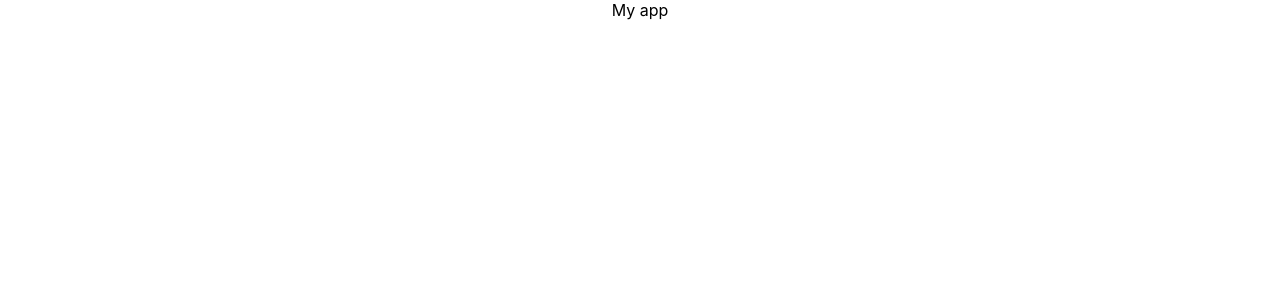
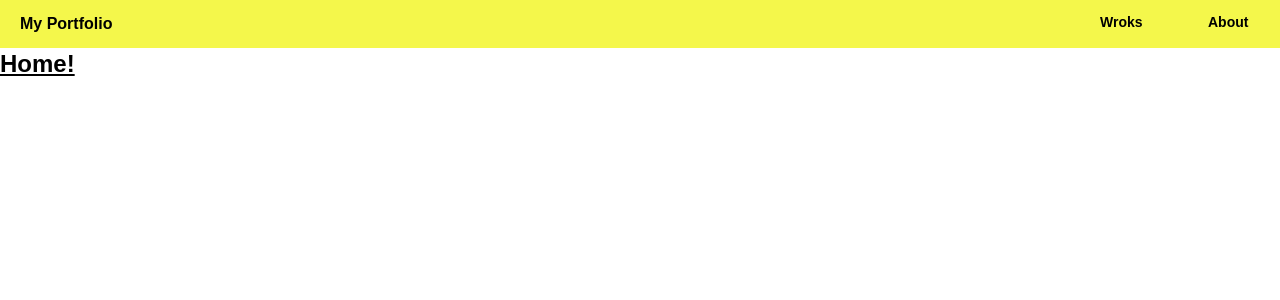
Before and after one commit to Aska62/myPortfolio, a React (Create React App) app: page / in a window 1280 px wide. Shown: the top 300 px of the page. Built offline with nearby package versions, Linux system fonts and the light colour scheme.

Commit message:
installed tailwind and router-dom, added header component

```diff
--- a/package.json
+++ b/package.json
@@ -8,6 +8,7 @@
     "@testing-library/user-event": "^13.5.0",
     "react": "^18.3.1",
     "react-dom": "^18.3.1",
+    "react-router-dom": "^6.23.1",
     "react-scripts": "5.0.1",
     "web-vitals": "^2.1.4"
   },
@@ -34,5 +35,8 @@
       "last 1 firefox version",
       "last 1 safari version"
     ]
+  },
+  "devDependencies": {
+    "tailwindcss": "^3.4.3"
   }
 }
--- a/src/App.css
+++ /dev/null
@@ -1,38 +0,0 @@
-.App {
-  text-align: center;
-}
-
-.App-logo {
-  height: 40vmin;
-  pointer-events: none;
-}
-
-@media (prefers-reduced-motion: no-preference) {
-  .App-logo {
-    animation: App-logo-spin infinite 20s linear;
-  }
-}
-
-.App-header {
-  background-color: #282c34;
-  min-height: 100vh;
-  display: flex;
-  flex-direction: column;
-  align-items: center;
-  justify-content: center;
-  font-size: calc(10px + 2vmin);
-  color: white;
-}
-
-.App-link {
-  color: #61dafb;
-}
-
-@keyframes App-logo-spin {
-  from {
-    transform: rotate(0deg);
-  }
-  to {
-    transform: rotate(360deg);
-  }
-}
--- a/src/App.js
+++ b/src/App.js
@@ -1,10 +1,14 @@
-import './App.css';
+import { Outlet } from "react-router-dom";
+import Header from "./components/Header";
 
 function App() {
   return (
-    <div className="App">
-      My app
-    </div>
+    <>
+      <Header />
+      <main>
+        <Outlet />
+      </main>
+    </>
   );
 }
 
--- /dev/null
+++ b/src/components/Header.jsx
@@ -0,0 +1,28 @@
+import { useState } from "react";
+import { Link } from "react-router-dom";
+
+const Header = () => {
+  const [worksOpen, setWorksOpen] = useState(false);
+
+  return (
+    <nav className="flex justify-between w-screen h-12 m-0 py-3 px-5 bg-brightYellow">
+      <Link
+        to={'/'}
+        className="font-semibold px-0 hover:text-wineRed"
+      >My Portfolio</Link>
+      <div className="flex align-top">
+        <div className="text-sm flex flex-col w-24">
+          <p className="h-12 pb-4 hover:text-wineRed hover:cursor-pointer font-semibold" onClick={() => setWorksOpen(!worksOpen)}>Wroks</p>
+          <Link to={'#'} className={`bg-brightYellow w-24 ${worksOpen ? 'h-12 py-3' : 'hidden h-0 py-0'} hover:text-wineRed hover:cursor-pointer transition duration-300`}>DivLog</Link>
+          <Link to={'#'} className={`bg-brightYellow w-24 ${worksOpen ? 'h-12 py-3' : 'hidden h-0 py-0'} hover:text-wineRed hover:cursor-pointer transition duration-300`}>PhotoStory</Link>
+        </div>
+        <Link
+          to={'#'}
+          className="text-sm px-3 w-16 h-full font-semibold hover:text-wineRed"
+        >About</Link>
+      </div>
+    </nav>
+  )
+}
+
+export default Header
--- a/src/index.css
+++ b/src/index.css
@@ -1,10 +1,14 @@
+@tailwind base;
+@tailwind components;
+@tailwind utilities;
+
+@import url('https://fonts.googleapis.com/css2?family=Montserrat:ital,wght@0,100..900;1,100..900&display=swap');
+
 body {
   margin: 0;
-  font-family: -apple-system, BlinkMacSystemFont, 'Segoe UI', 'Roboto', 'Oxygen',
-    'Ubuntu', 'Cantarell', 'Fira Sans', 'Droid Sans', 'Helvetica Neue',
-    sans-serif;
   -webkit-font-smoothing: antialiased;
   -moz-osx-font-smoothing: grayscale;
+  font-family: "Montserrat", sans-serif;
 }
 
 code {
--- a/src/index.js
+++ b/src/index.js
@@ -3,15 +3,27 @@ import ReactDOM from 'react-dom/client';
 import './index.css';
 import App from './App';
 import reportWebVitals from './reportWebVitals';
+import {
+  createBrowserRouter,
+  createRoutesFromElements,
+  Route,
+  RouterProvider
+} from 'react-router-dom';
+import Home from "./pages/Home";
+
+const router = createBrowserRouter(
+  createRoutesFromElements([
+    <Route path="/" element={<App />} >
+      <Route path="/" element={<Home />} />
+    </Route>
+  ])
+);
 
 const root = ReactDOM.createRoot(document.getElementById('root'));
 root.render(
   <React.StrictMode>
-    <App />
+    <RouterProvider router={router} />
   </React.StrictMode>
 );
 
-// If you want to start measuring performance in your app, pass a function
-// to log results (for example: reportWebVitals(console.log))
-// or send to an analytics endpoint. Learn more: https://bit.ly/CRA-vitals
 reportWebVitals();
--- /dev/null
+++ b/src/pages/Home.jsx
@@ -0,0 +1,13 @@
+
+
+const Home = () => {
+  return (
+    <>
+      <h1 className="text-2xl font-bold underline">
+        Home!
+      </h1>
+    </>
+  )
+}
+
+export default Home
--- /dev/null
+++ b/tailwind.config.js
@@ -0,0 +1,23 @@
+/** @type {import('tailwindcss').Config} */
+module.exports = {
+  content: ['./src/**/*.{js,jsx}'],
+  theme: {
+    screens: {
+      sm: '480px',
+      md: '768px',
+      lg: '976px',
+      xl: '1440px'
+    },
+    extend: {
+      colors: {
+        brightYellow: '#F4F74B',
+        lightYellow: 'rgb(252, 252, 207)',
+        wineRed: 'rgb(153, 11, 20)',
+        lightWineRed: 'rgb(191, 105, 111)',
+        darkGray: 'rgb(105, 104, 104)',
+        lightGray: 'rgb(194, 190, 190)',
+      }
+    },
+  },
+  plugins: [],
+}
```
Also changed, not shown: 1 other file (tests, documents, lock files or other folders).
